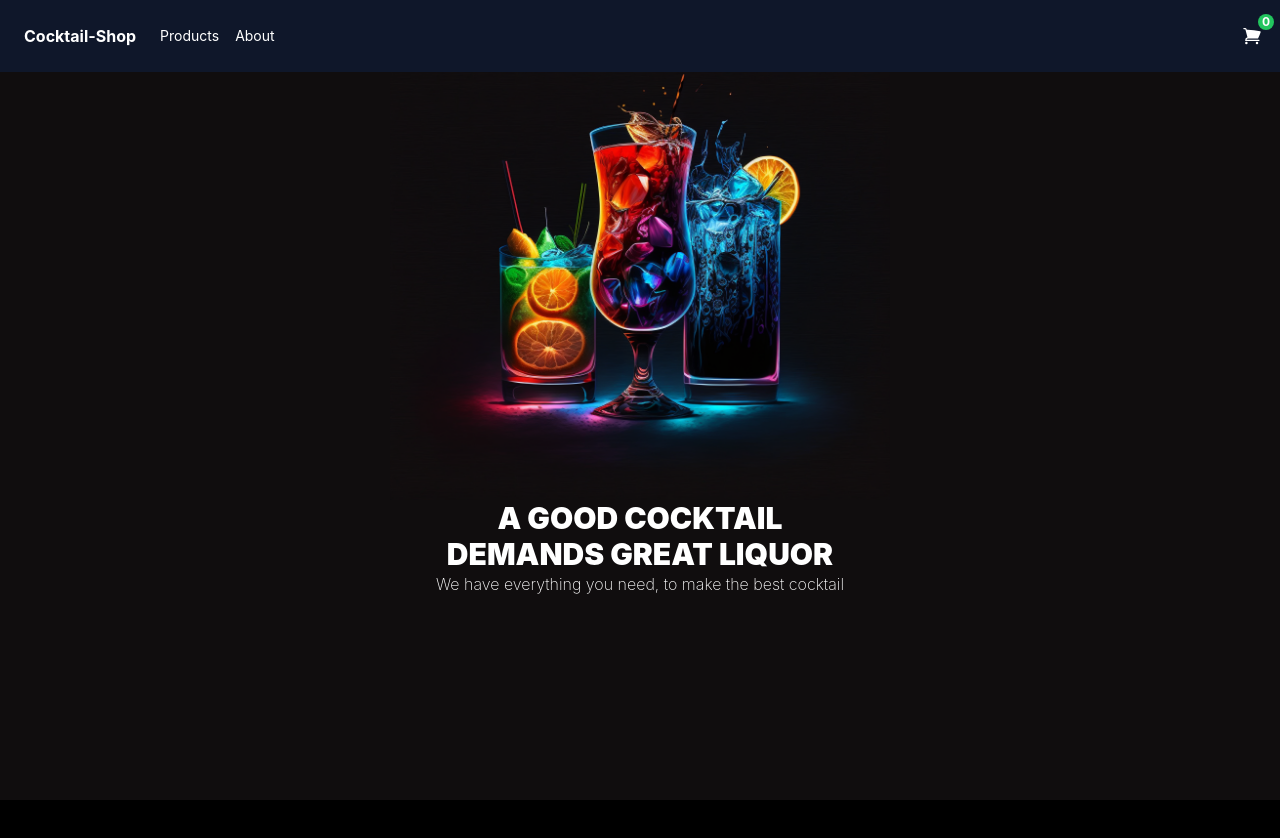
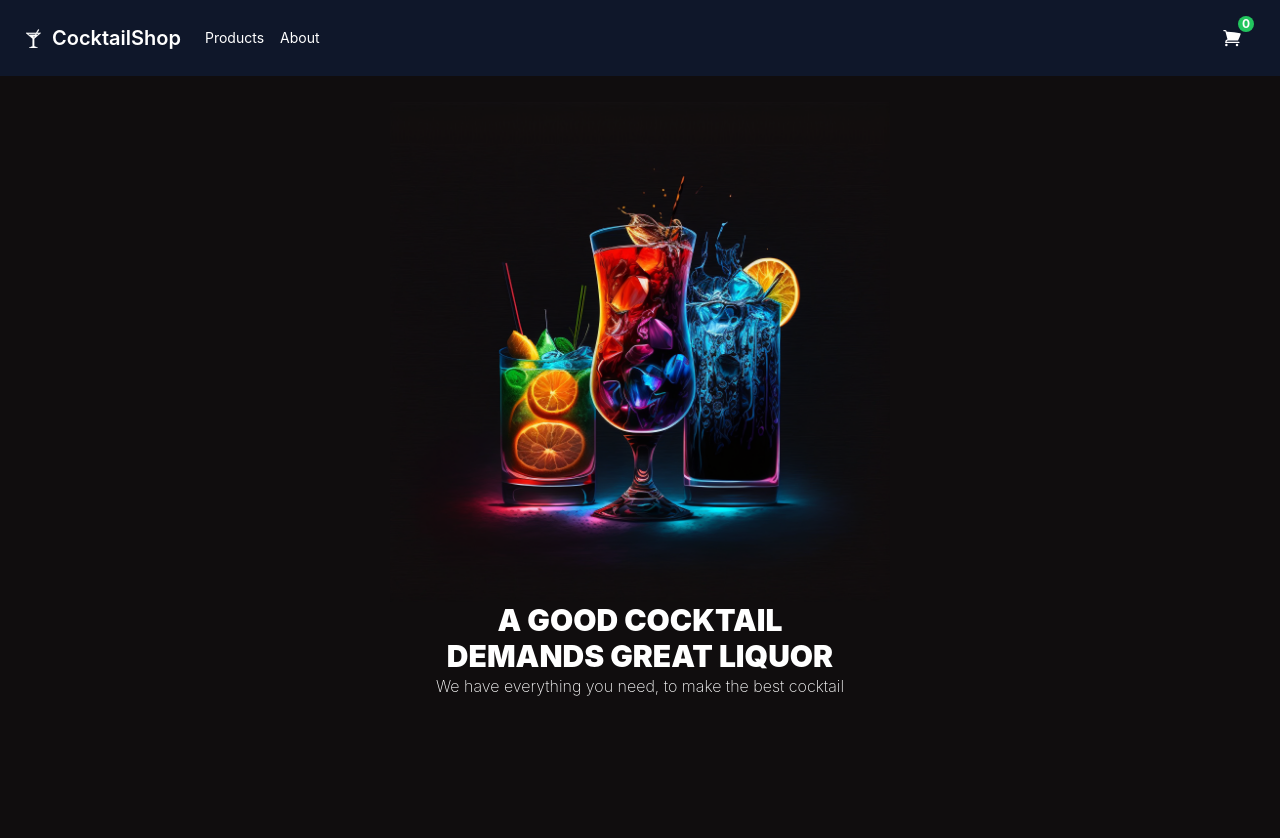
Before and after one commit to jacobgervin/cocktailshop, a React (Create React App) app: page / in a window 1280 px wide. Shown: the top 838 px of the page. Built offline with nearby package versions, Linux system fonts and the light colour scheme; no server answers.

Commit message:
More changes to nav and hero

```diff
--- a/src/HeroSection.css
+++ b/src/HeroSection.css
@@ -1,11 +1,14 @@
 .hero-section {
     text-align: center;
     min-height: 100vh;
+    display: flex;
+    flex-direction: column;
+    align-items: center;
+    justify-content: center;
   }
 
   .hero-image {
     display: block;
-    margin: auto;
     width: 500px;
 
 
--- a/src/nav.js
+++ b/src/nav.js
@@ -27,10 +27,14 @@ const Navigation = ({ selectedCocktails, removeFromCart, addToCart, updateQuanti
     <nav className="flex items-center justify-between flex-wrap bg-black-500 p-6 w-screen">
   <div className="flex items-center flex-shrink-0 text-white mr-6">
 
-    <h2 className='font-bold'>Cocktail-Shop</h2>
+    <a href="/" class="flex items-center">
+    <svg fill="#fff" className='h-5 w-5' viewBox="0 0 32 32" version="1.1" xmlns="http://www.w3.org/2000/svg" stroke="#fff"><g id="SVGRepo_bgCarrier" stroke-width="0"></g><g id="SVGRepo_tracerCarrier" stroke-linecap="round" stroke-linejoin="round"></g><g id="SVGRepo_iconCarrier"> <title>drink3</title> <path d="M26.562 8.021l-10.496 9.213v11.939l5.841 2.827h-13.689l5.842-2.826v-11.94l-10.622-9.213h16.202l3.243-5.619 0.872 0.503-2.953 5.115h5.76zM24.111 8.965l-3.863 0.015-1.19 2.062h2.745l2.308-2.077zM16.066 15.069c0.591 0 1.069-0.479 1.069-1.070s-0.479-1.070-1.069-1.070-1.070 0.479-1.070 1.070c0 0.592 0.48 1.070 1.070 1.070zM5.89 8.965l2.327 2.077h9.679l1.188-2.057-13.194-0.020z"></path> </g></svg>
+        <span class="self-center text-xl font-semibold whitespace-nowrap dark:text-white ml-2">CocktailShop</span>
+    </a>
 
   </div>
-  <button onClick={handleClick} className="text-white px-3 py-2 rounded-md lg:absolute lg:right-1.5 flex flex-col justify-center items-center">
+  <div className='flex flex-row h-100 items-center'>
+  <button onClick={handleClick} className="text-white px-3 py-2 mr-5 rounded-md lg:absolute lg:right-1.5 flex flex-col justify-center items-center">
   <svg xmlns="http://www.w3.org/2000/svg" viewBox="0 0 24 24" fill="white" class="w-5 h-5">
   <path d="M2.25 2.25a.75.75 0 000 1.5h1.386c.17 0 .318.114.362.278l2.558 9.592a3.752 3.752 0 00-2.806 3.63c0 .414.336.75.75.75h15.75a.75.75 0 000-1.5H5.378A2.25 2.25 0 017.5 15h11.218a.75.75 0 00.674-.421 60.358 60.358 0 002.96-7.228.75.75 0 00-.525-.965A60.864 60.864 0 005.68 4.509l-.232-.867A1.875 1.875 0 003.636 2.25H2.25zM3.75 20.25a1.5 1.5 0 113 0 1.5 1.5 0 01-3 0zM16.5 20.25a1.5 1.5 0 113 0 1.5 1.5 0 01-3 0z" />
 </svg>
@@ -44,6 +48,7 @@ const Navigation = ({ selectedCocktails, removeFromCart, addToCart, updateQuanti
     >
       <svg className="fill-current h-3 w-3" viewBox="0 0 20 20" xmlns="http://www.w3.org/2000/svg"><title>Menu</title><path d="M0 3h20v2H0V3zm0 6h20v2H0V9zm0 6h20v2H0v-2z"/></svg>
     </button>
+  </div>
   </div>
   <div  className={`${
             isExpanded ? `block` : `hidden`
@@ -64,6 +69,8 @@ Products
 </div>
 {show && <div className="rounded-md absolute top-0 right-0"><Cart selectedCocktails={selectedCocktails} removeFromCart={removeFromCart} handleCloseCart={handleCloseCart} updateQuantity={updateQuantity} /></div>}
 </div>
+
+
   )
 }
 
--- a/src/products.js
+++ b/src/products.js
@@ -3,7 +3,7 @@ import React from 'react';
 const Products = ({ cocktails, addToCart }) => {
 
   return (
-    <div className="bg-black">
+    <div>
       <div className="mx-auto max-w-2xl py-16 px-4 sm:py-24 sm:px-6 lg:max-w-7xl lg:px-8">
         <div className="mt-6 grid grid-cols-1 gap-y-10 gap-x-6 sm:grid-cols-2 lg:grid-cols-4 xl:gap-x-8">
           {cocktails.map((cocktail) => (
```
